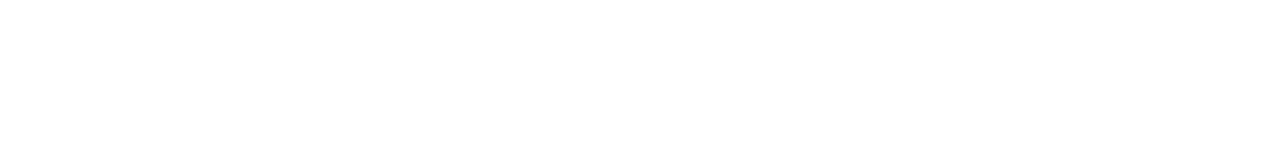
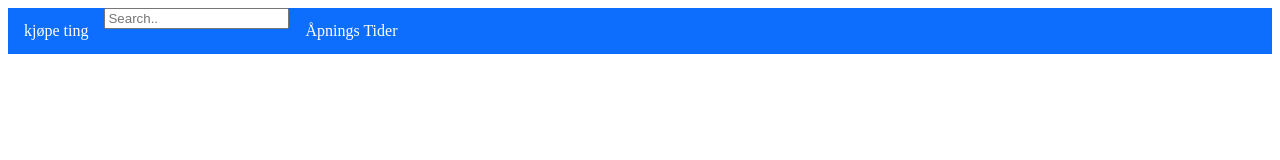
Before and after one commit to Link10018/mini-webshop, a plain HTML site: page index.html in a window 1280 px wide. Drawn offline with Linux system fonts and the light colour scheme.

Commit message:
lager navbar

```diff
--- a/index.html
+++ b/index.html
@@ -1,13 +1,22 @@
 <!DOCTYPE html>
     <head>
         <title>Kjøp Ting</title>
+        <link rel="stylesheet" href="style.css">
+    </head>
 
-    </head>
+    <body>
+        <nav class ="topnav">
+            <ul>
+                <li><a href="index.html">kjøpe ting</a></li>
+                <li><input type="text" placeholder="Search..">
+                <li><a href="apningstider.html">Åpnings Tider</a></li>
+            </ul>
+        </nav>
 
 
 
 
 
 
-
+    </body>
 </html>
--- a/style.css
+++ b/style.css
@@ -0,0 +1,19 @@
+
+ul {
+    list-style-type: none;
+    margin: 0;
+    padding: 0;
+    background-color: #0d6efd;
+    display: flex;
+}
+
+ul li a {
+    display: block;
+    color: white;
+    padding: 14px 16px;
+    text-decoration: none;
+}
+
+ul li a:hover {
+    background-color: black
+}
```
Also changed, not shown: apningstider.html (added).
